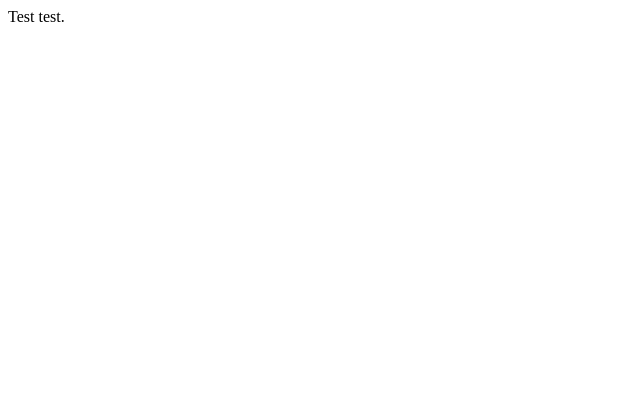
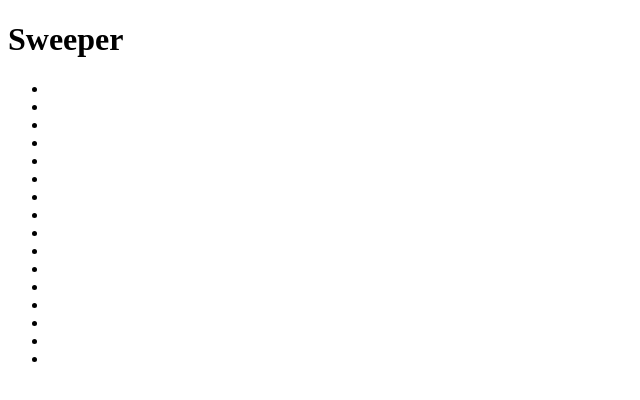
Before and after one commit to romankp/sweeper, a Next.js app: page / in a window 1280 px wide. Shown: the top 400 px of the page, without its empty margins (0-640 px from the left). Built offline with nearby package versions, Linux system fonts and the light colour scheme.

Commit message:
initial field list

```diff
--- a/pages/index.js
+++ b/pages/index.js
@@ -1,5 +1,22 @@
+import React, { useState } from 'react';
+
+const populateField = size => {
+  let cells = [];
+  for (let i = 0; i < size; i++) {
+    cells.push(<li></li>);
+  }
+  return cells;
+};
+
 function Root() {
-  return <div>Test test.</div>;
+  const [fieldSize] = useState(4 * 4);
+
+  return (
+    <>
+      <h1>Sweeper</h1>
+      <ul>{populateField(fieldSize)}</ul>
+    </>
+  );
 }
 
 export default Root;
```
